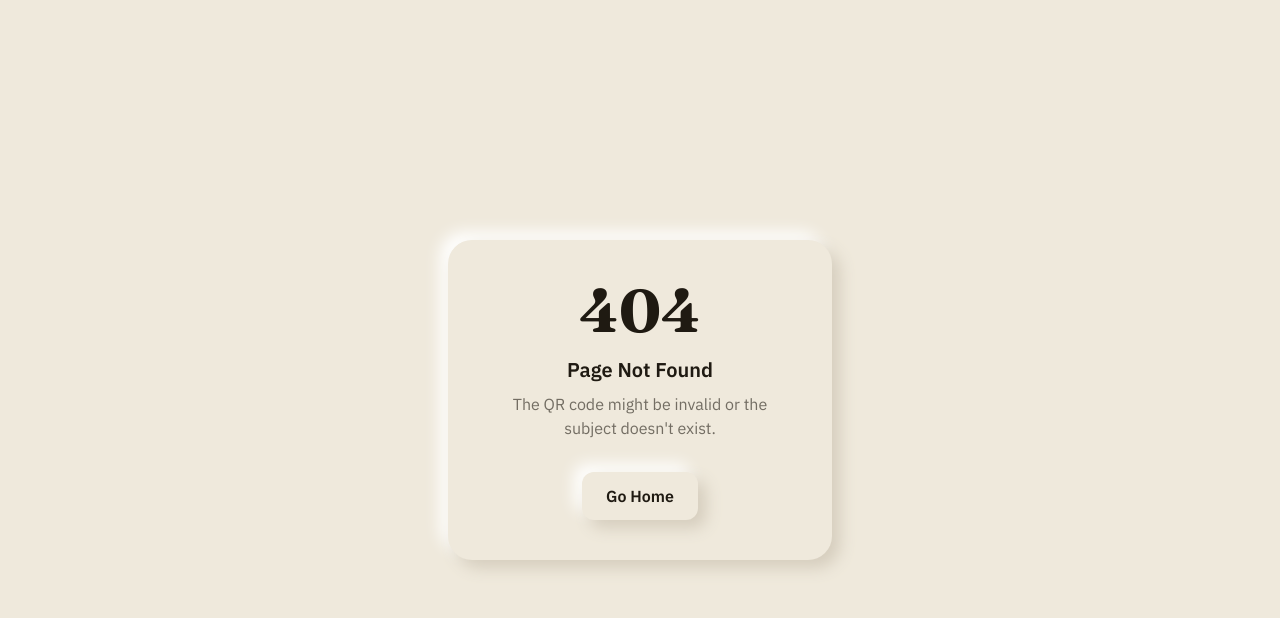
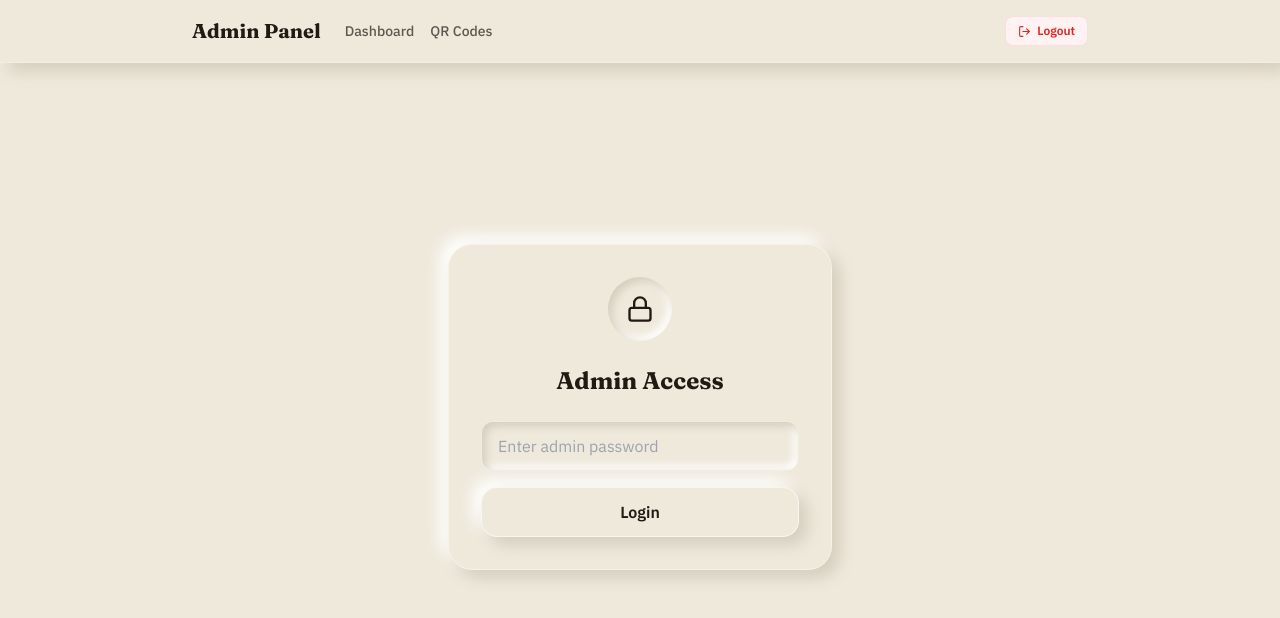
Before and after one commit to zgentech69/edu-scan, a Next.js app: page /supabasemaster in a window 1280 px wide. Before the commit this address had no page. Shown: the top 618 px of the page. Built offline with nearby package versions, Linux system fonts and the light colour scheme.

Commit message:
Rename /admin route to /supabasemaster

```diff
--- a/src/app/admin/actions.ts
+++ b/src/app/supabasemaster/actions.ts
@@ -99,7 +99,7 @@ export async function saveDriveLink(subjectId: string, division: string, url: st
   }
 
   // 4. Revalidate the dashboard and scan pages so changes show immediately
-  revalidatePath('/admin/dashboard');
+  revalidatePath('/supabasemaster/dashboard');
   revalidatePath(`/scan/${division}/${subjectId}`);
 
   return { success: true };
--- a/src/app/admin/dashboard/page.tsx
+++ b/src/app/supabasemaster/dashboard/page.tsx
@@ -1,5 +1,5 @@
 import { supabase } from '@/lib/supabase';
-import { SubjectEditor } from '@/components/admin/SubjectEditor';
+import { SubjectEditor } from '@/components/supabasemaster/SubjectEditor';
 import { Plus } from 'lucide-react';
 
 export const dynamic = 'force-dynamic';
--- a/src/app/admin/layout.tsx
+++ b/src/app/supabasemaster/layout.tsx
@@ -1,6 +1,6 @@
 import React from 'react';
 import Link from 'next/link';
-import { AdminLogoutButton } from '@/components/admin/AdminLogoutButton';
+import { AdminLogoutButton } from '@/components/supabasemaster/AdminLogoutButton';
 
 export default function AdminLayout({
   children,
@@ -14,10 +14,10 @@ export default function AdminLayout({
           <div className="flex items-center gap-6">
             <h1 className="text-xl font-display font-bold text-sand-900">Admin Panel</h1>
             <nav className="flex gap-4">
-              <Link href="/admin/dashboard" className="text-sm font-medium text-sand-900/70 hover:text-sand-900">
+              <Link href="/supabasemaster/dashboard" className="text-sm font-medium text-sand-900/70 hover:text-sand-900">
                 Dashboard
               </Link>
-              <Link href="/admin/qrs" className="text-sm font-medium text-sand-900/70 hover:text-sand-900">
+              <Link href="/supabasemaster/qrs" className="text-sm font-medium text-sand-900/70 hover:text-sand-900">
                 QR Codes
               </Link>
             </nav>
--- a/src/app/admin/page.tsx
+++ b/src/app/supabasemaster/page.tsx
@@ -18,7 +18,7 @@ export default function AdminLogin() {
     const result = await loginAction(password);
 
     if (result.success) {
-      router.push('/admin/dashboard');
+      router.push('/supabasemaster/dashboard');
     } else {
       setError('Invalid password');
     }
--- a/src/components/admin/AdminLogoutButton.tsx
+++ b/src/components/supabasemaster/AdminLogoutButton.tsx
@@ -1,7 +1,7 @@
 'use client';
 
 import { useRouter } from 'next/navigation';
-import { logoutAction } from '@/app/admin/actions';
+import { logoutAction } from '@/app/supabasemaster/actions';
 import { LogOut } from 'lucide-react';
 
 export function AdminLogoutButton() {
@@ -9,7 +9,7 @@ export function AdminLogoutButton() {
 
   const handleLogout = async () => {
     await logoutAction();
-    router.push('/admin');
+    router.push('/supabasemaster');
     router.refresh();
   };
 
--- a/src/components/admin/SubjectEditor.tsx
+++ b/src/components/supabasemaster/SubjectEditor.tsx
@@ -2,7 +2,7 @@
 
 import { useState } from 'react';
 import { ExternalLink, Edit2, Check, X, Loader2 } from 'lucide-react';
-import { saveDriveLink } from '@/app/admin/actions';
+import { saveDriveLink } from '@/app/supabasemaster/actions';
 
 type Subject = {
   id: string;
--- a/src/middleware.ts
+++ b/src/middleware.ts
@@ -2,7 +2,7 @@ import { NextResponse } from 'next/server';
 import type { NextRequest } from 'next/server';
 
 export function middleware(request: NextRequest) {
-  const isAdminRoute = request.nextUrl.pathname.startsWith('/admin') && request.nextUrl.pathname !== '/admin';
+  const isAdminRoute = request.nextUrl.pathname.startsWith('/supabasemaster') && request.nextUrl.pathname !== '/supabasemaster';
 
   if (isAdminRoute) {
     const authCookie = request.cookies.get('admin_session');
@@ -10,7 +10,7 @@ export function middleware(request: NextRequest) {
 
     // Strict Fail-Closed: If server secret is missing, or cookie is missing or mismatch, reject immediately.
     if (!expectedToken || !authCookie?.value || authCookie.value !== expectedToken) {
-      return NextResponse.redirect(new URL('/admin', request.url));
+      return NextResponse.redirect(new URL('/supabasemaster', request.url));
     }
   }
 
@@ -18,5 +18,5 @@ export function middleware(request: NextRequest) {
 }
 
 export const config = {
-  matcher: '/admin/:path*',
+  matcher: '/supabasemaster/:path*',
 };
```
Also changed, not shown: 2.jpeg (added), src/app/supabasemaster/qrs/page.tsx (renamed from src/app/admin/qrs/page.tsx).
